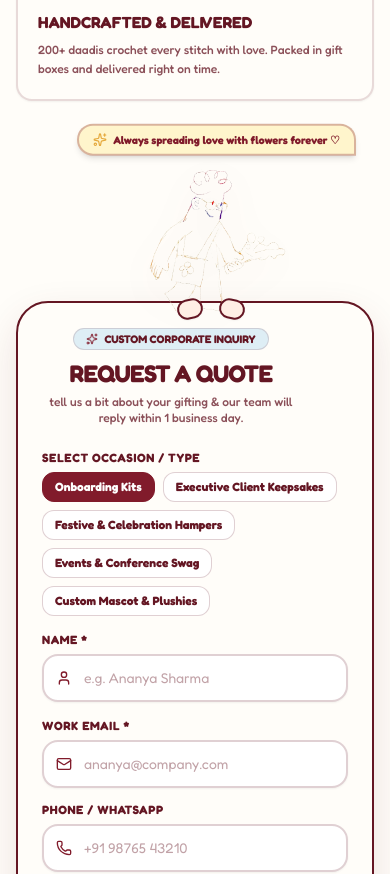
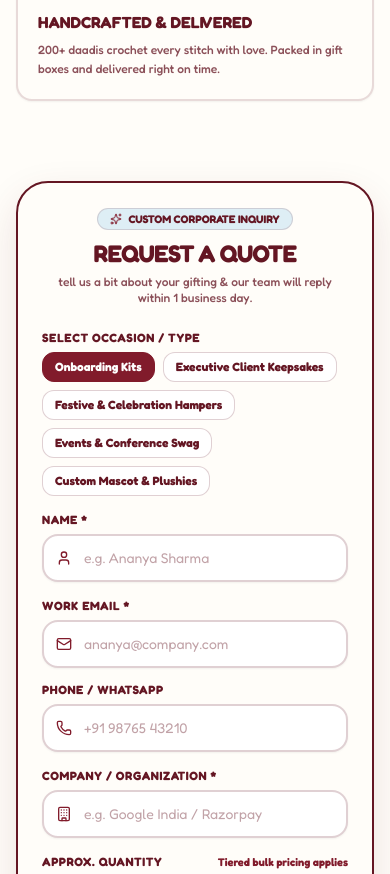
Before and after one commit to KaleSourav/KnitKnot, a React (Vite) app: page / in a window 390 px wide. Shown: the part 8193-9067 px from the top of the page. Built offline with nearby package versions, Linux system fonts and the light colour scheme; no server answers; a web font is replaced by a local one.

Commit message:
refactor: remove mascot from corporate gifting quote card

```diff
--- a/src/components/CorporateGiftingSection.tsx
+++ b/src/components/CorporateGiftingSection.tsx
@@ -127,7 +127,6 @@ export const CorporateGiftingSection: React.FC = () => {
 
   const [status, setStatus] = useState<'idle' | 'submitting' | 'success' | 'error'>('idle');
   const [errorMessage, setErrorMessage] = useState<string>('');
-  const [isTyping, setIsTyping] = useState<boolean>(false);
 
   const activeOccasion = OCCASIONS.find((o) => o.id === selectedOccasion) || OCCASIONS[0];
 
@@ -547,46 +546,12 @@ export const CorporateGiftingSection: React.FC = () => {
           </div>
         </div>
 
-        {/* 6. THE SHOWSTOPPER: "REQUEST A QUOTE" CARD WITH HANGING MASCOT HOLDING THE CARD RIM */}
-        <div id="b2b-quote-card" className="w-full max-w-2xl mx-auto pt-36 sm:pt-44 relative">
+        {/* 6. "REQUEST A QUOTE" CARD */}
+        <div id="b2b-quote-card" className="w-full max-w-2xl mx-auto pt-6 sm:pt-8 relative">
           {/* Card Container with Retro Border & Drop Shadow */}
-          <div className="bg-[#FFFDF9] rounded-[32px] sm:rounded-[38px] border-[2.5px] border-[#641623] p-6 sm:p-9 shadow-[0_16px_40px_rgba(100,22,35,0.12)] text-left relative">
-            {/* =========================================================================
-                THE RECREATED BACKGROUNDLESS MASCOT HANGING ON THE CARD RIM
-                Hands visually gripping/holding onto the top rim of the quote card!
-               ========================================================================= */}
-            <div className="absolute -top-[172px] sm:-top-[202px] right-4 sm:right-10 z-30 pointer-events-auto flex flex-col items-center group">
-              {/* Playful Floating Speech Bubble */}
-              <div className="mb-1 bg-[#FFF5CC] text-[#811B2B] px-3.5 py-1.5 rounded-2xl rounded-br-none border-2 border-[#811B2B]/30 shadow-md flex items-center gap-1.5 animate-bounce">
-                <Sparkles className="w-3.5 h-3.5 text-[#E5A93C] flex-shrink-0" />
-                <span className="text-[11px] sm:text-xs font-bold whitespace-nowrap">
-                  {isTyping
-                    ? 'Yay! 200+ daadis are ready to crochet! 🧶'
-                    : 'Always spreading love with flowers forever ♡'}
-                </span>
-              </div>
-
-              {/* Mascot Character Body (Backgroundless Cutout) */}
-              <div className="relative w-36 h-36 sm:w-44 sm:h-44 transition-transform duration-300 group-hover:scale-105 group-hover:-rotate-2">
-                <img
-                  src="/mascot/mascot-character-vibrant.png"
-                  alt="Knots & Co Mascot Hanging on Quote Card"
-                  className="w-full h-full object-contain filter drop-shadow-[0_10px_20px_rgba(100,22,35,0.22)] select-none pointer-events-none"
-                />
-
-                {/* Cute Clamping Hands / Paws holding on to the top border of the card! */}
-                <div
-                  title="Holding onto the card!"
-                  className="absolute -bottom-2 left-8 w-6.5 h-5 bg-[#FFEFE5] border-2 border-[#641623] rounded-full shadow-xs z-40 transform -rotate-12 group-hover:-translate-y-0.5 transition-transform"
-                />
-                <div
-                  title="Holding onto the card!"
-                  className="absolute -bottom-2 right-11 w-6.5 h-5 bg-[#FFEFE5] border-2 border-[#641623] rounded-full shadow-xs z-40 transform rotate-12 group-hover:-translate-y-0.5 transition-transform"
-                />
-              </div>
-            </div>
+          <div className="bg-[#FFFDF9] rounded-[32px] sm:rounded-[38px] border-[2.5px] border-[#641623] p-6 sm:p-9 shadow-[0_16px_40px_rgba(100,22,35,0.12)] text-left relative overflow-hidden">
             {/* Top Form Header */}
-            <div className="text-center mb-6 sm:mb-8 pr-12 sm:pr-0">
+            <div className="text-center mb-6 sm:mb-8">
               <div className="inline-flex items-center gap-1.5 px-3 py-0.5 rounded-full bg-[#DEEEF5] border border-[#641623]/15 text-[#641623] text-[11px] font-bold uppercase mb-2">
                 <Sparkles className="w-3 h-3 text-[#811B2B]" />
                 <span>custom corporate inquiry</span>
@@ -674,8 +639,6 @@ export const CorporateGiftingSection: React.FC = () => {
                       placeholder="e.g. Ananya Sharma"
                       value={formData.name}
                       onChange={handleChange}
-                      onFocus={() => setIsTyping(true)}
-                      onBlur={() => setIsTyping(false)}
                       className="w-full px-4 py-3 pl-10 rounded-2xl bg-white border-2 border-[#641623]/20 focus:border-[#811B2B] focus:outline-none font-['Fredoka'] text-sm sm:text-base text-[#641623] placeholder-[#641623]/40 shadow-xs transition-colors"
                     />
                     <User className="w-4 h-4 text-[#811B2B] absolute left-3.5 top-1/2 -translate-y-1/2 pointer-events-none" />
@@ -701,8 +664,6 @@ export const CorporateGiftingSection: React.FC = () => {
                         placeholder="ananya@company.com"
                         value={formData.email}
                         onChange={handleChange}
-                        onFocus={() => setIsTyping(true)}
-                        onBlur={() => setIsTyping(false)}
                         className="w-full px-4 py-3 pl-10 rounded-2xl bg-white border-2 border-[#641623]/20 focus:border-[#811B2B] focus:outline-none font-['Fredoka'] text-sm sm:text-base text-[#641623] placeholder-[#641623]/40 shadow-xs transition-colors"
                       />
                       <Mail className="w-4 h-4 text-[#811B2B] absolute left-3.5 top-1/2 -translate-y-1/2 pointer-events-none" />
@@ -725,8 +686,6 @@ export const CorporateGiftingSection: React.FC = () => {
                         placeholder="+91 98765 43210"
                         value={formData.phone}
                         onChange={handleChange}
-                        onFocus={() => setIsTyping(true)}
-                        onBlur={() => setIsTyping(false)}
                         className="w-full px-4 py-3 pl-10 rounded-2xl bg-white border-2 border-[#641623]/20 focus:border-[#811B2B] focus:outline-none font-['Fredoka'] text-sm sm:text-base text-[#641623] placeholder-[#641623]/40 shadow-xs transition-colors"
                       />
                       <Phone className="w-4 h-4 text-[#811B2B] absolute left-3.5 top-1/2 -translate-y-1/2 pointer-events-none" />
@@ -751,8 +710,6 @@ export const CorporateGiftingSection: React.FC = () => {
                       placeholder="e.g. Google India / Razorpay"
                       value={formData.company}
                       onChange={handleChange}
-                      onFocus={() => setIsTyping(true)}
-                      onBlur={() => setIsTyping(false)}
                       className="w-full px-4 py-3 pl-10 rounded-2xl bg-white border-2 border-[#641623]/20 focus:border-[#811B2B] focus:outline-none font-['Fredoka'] text-sm sm:text-base text-[#641623] placeholder-[#641623]/40 shadow-xs transition-colors"
                     />
                     <Building className="w-4 h-4 text-[#811B2B] absolute left-3.5 top-1/2 -translate-y-1/2 pointer-events-none" />
@@ -796,8 +753,6 @@ export const CorporateGiftingSection: React.FC = () => {
                       placeholder="e.g. 100 pcs"
                       value={formData.quantity}
                       onChange={handleChange}
-                      onFocus={() => setIsTyping(true)}
-                      onBlur={() => setIsTyping(false)}
                       className="w-full px-4 py-3 pl-10 rounded-2xl bg-white border-2 border-[#641623]/20 focus:border-[#811B2B] focus:outline-none font-['Fredoka'] text-sm sm:text-base text-[#641623] placeholder-[#641623]/40 shadow-xs transition-colors"
                     />
                     <Package className="w-4 h-4 text-[#811B2B] absolute left-3.5 top-1/2 -translate-y-1/2 pointer-events-none" />
@@ -820,8 +775,6 @@ export const CorporateGiftingSection: React.FC = () => {
                       placeholder="Occasion, target delivery date, branding ideas, custom flower preference, or multi-address shipping..."
                       value={formData.details}
                       onChange={handleChange}
-                      onFocus={() => setIsTyping(true)}
-                      onBlur={() => setIsTyping(false)}
                       className="w-full px-4 py-3 pl-10 rounded-2xl bg-white border-2 border-[#641623]/20 focus:border-[#811B2B] focus:outline-none font-['Fredoka'] text-sm sm:text-base text-[#641623] placeholder-[#641623]/40 shadow-xs transition-colors resize-none"
                     />
                     <MessageSquare className="w-4 h-4 text-[#811B2B] absolute left-3.5 top-4 pointer-events-none" />
```
